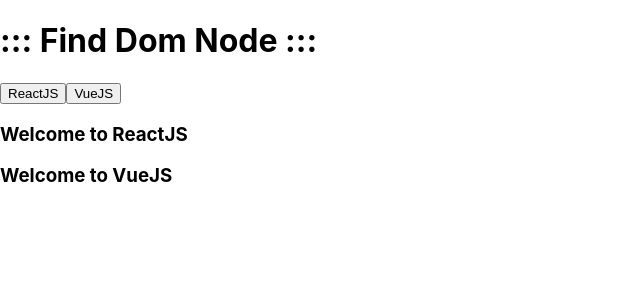
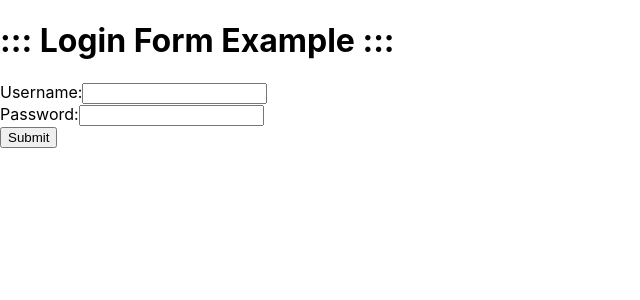
Before and after one commit to header-dev/reactjs-training, a React (Create React App) app: page / in a window 1280 px wide. Shown: the top 300 px of the page, without its empty margins (0-640 px from the left). Built offline with nearby package versions, Linux system fonts and the light colour scheme.

Commit message:
Completed to Form Submit

```diff
--- a/package.json
+++ b/package.json
@@ -5,7 +5,8 @@
   "dependencies": {
     "react": "^16.8.6",
     "react-dom": "^16.8.6",
-    "react-scripts": "3.0.1"
+    "react-scripts": "3.0.1",
+    "react-toastify": "^5.3.1"
   },
   "scripts": {
     "start": "react-scripts start",
--- /dev/null
+++ b/src/CompactApp.js
@@ -0,0 +1,39 @@
+import React, { Component } from 'react'
+import { ToastContainer, toast } from 'react-toastify'
+import 'react-toastify/dist/ReactToastify.css'
+
+export default class CompactApp extends Component {
+
+    constructor(){
+        super()
+        this.updateSubmit = this.updateSubmit.bind(this)
+        this.input = React.createRef()
+    }
+
+    updateSubmit(event){
+        // toast.info("You have login successfully", {
+        //     position: toast.POSITION.BOTTOM_CENTER
+        // });
+
+        alert('You have login successfully')
+
+        event.preventDefault()
+    }
+
+    render() {
+        return (
+            <form onSubmit={this.updateSubmit}>
+                <h1>::: Login Form Example :::</h1>
+                <label>Username:
+                    <input type="text" ref={this.input} />
+                </label>
+                <br/>
+                <label>Password:
+                    <input type="password" ref={this.input} />
+                </label>
+                <br/>
+                <input type="submit" value="Submit" />
+            </form>
+        )
+    }
+}
--- /dev/null
+++ b/src/FormApp.js
@@ -0,0 +1,41 @@
+import React, { Component } from 'react'
+
+export default class FormApp extends Component {
+
+
+    constructor(){
+        super()
+
+        this.state  = {
+            data : '....Please Enter Name'
+        }
+
+        this.updateState = this.updateState.bind(this)
+    }
+
+    updateState(e){
+        this.setState({data: e.target.value});
+    }
+
+    render() {
+        const styles = {
+           textStyles :{
+            alignSelf: 'center',
+            backgroundColor: 'green'
+           },
+           textStyles2 :{
+            alignSelf: 'center',
+            backgroundColor: 'red'
+           }
+        }
+
+        return (
+            <div>
+                <input type="text" style={this.state.data ? styles.textStyles : styles.textStyles2} value={this.state.data} onChange={this.updateState} />
+                <h4>{this.state.data}</h4>
+            </div>
+        )
+    }
+
+
+}
--- a/src/index.js
+++ b/src/index.js
@@ -15,10 +15,12 @@
 import SetStateApp2 from './SetStateApp2';
 import ForceUpdateStateApp from './ForceUpdateStateApp'
 import FindDomNodeApp from './FindDomNodeApp'
+import FormApp from './FormApp'
+import CompactApp from './CompactApp'
 
 import * as serviceWorker from './serviceWorker';
 
-ReactDOM.render(<FindDomNodeApp />, document.getElementById('root'));
+ReactDOM.render(<CompactApp />, document.getElementById('root'));
 
 // If you want your app to work offline and load faster, you can change
 // unregister() to register() below. Note this comes with some pitfalls.
```
Also changed, not shown: 1 other file (tests, documents, lock files or other folders).
